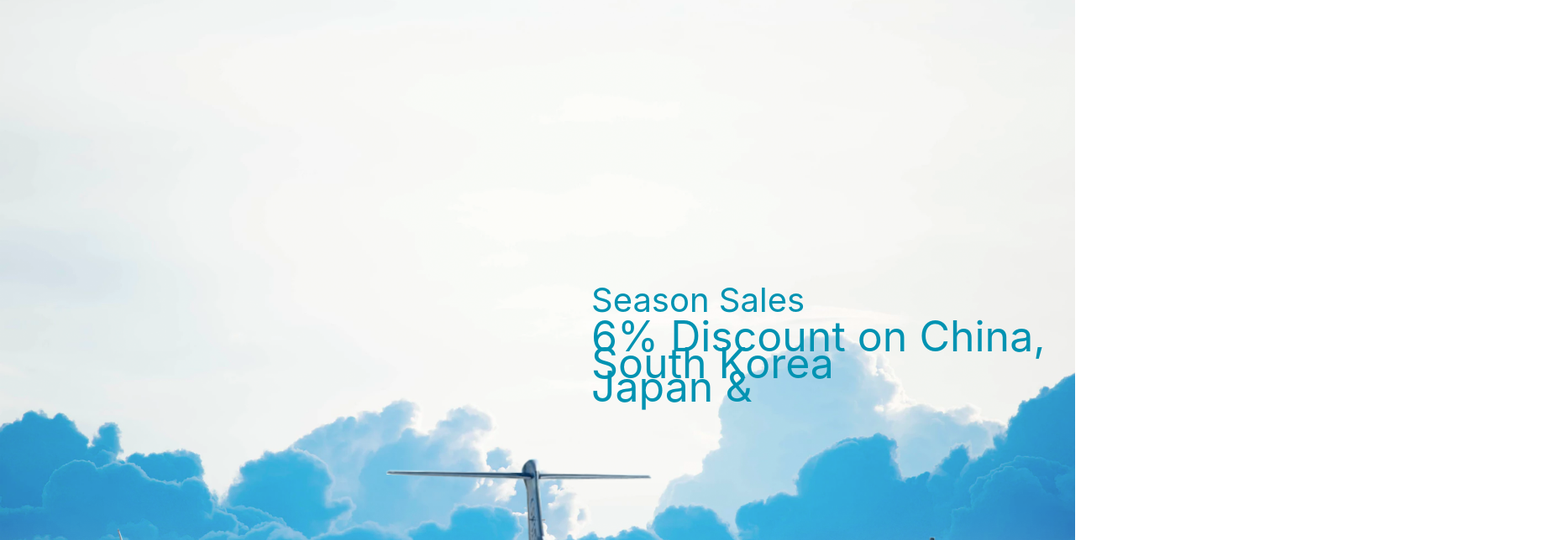
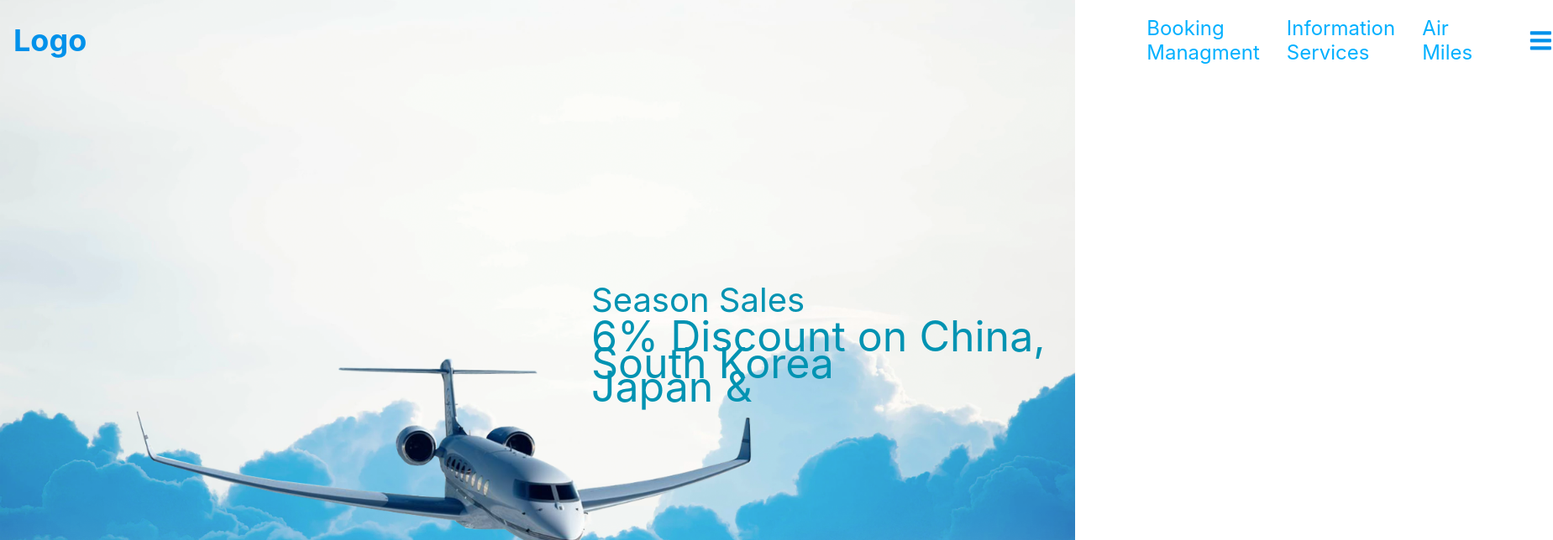
Before and after one commit to istevguerrero/Ikodev-Genesis, a React (Create React App) app: page / in a window 1280 px wide. Shown: the top 644 px of the page at 84% size, 1849 px wide, since content can reach past the window. Built offline with nearby package versions, Linux system fonts and the light colour scheme.

Commit message:
Navbar implementation & Router

```diff
--- a/package.json
+++ b/package.json
@@ -8,7 +8,10 @@
     "@testing-library/user-event": "^12.1.10",
     "react": "^17.0.2",
     "react-dom": "^17.0.2",
+    "react-icons": "^4.2.0",
+    "react-router-dom": "^5.3.0",
     "react-scripts": "4.0.3",
+    "styled-components": "^5.3.1",
     "web-vitals": "^1.0.1"
   },
   "scripts": {
--- a/src/App.css
+++ b/src/App.css
@@ -1,5 +1,5 @@
 .logo {
-	width: 200%;
+	width: 150%;
   padding-top: 70%;
 }
 
@@ -13,8 +13,8 @@
 	position: relative;
 	z-index: 4;
 	width: 500px;
-	left: 10vw;
-	top: 10vw;
+	left: 12vw;
+	top: 2vw;
 }
 
 .overlay {
--- a/src/App.js
+++ b/src/App.js
@@ -1,33 +1,21 @@
 import logo from './logo.svg';
 import './App.css';
 import React from "react";
-import backgroundImage from './assets/images/background.png';
-import planeImage from './assets/images/plane.png'
-
+import Navbar from './components/Navbar';
+import {BrowserRouter as Router, Switch, Route} from 'react-router-dom'
+import { Booking } from './pages/Booking-managment';
+import { Home } from './pages/Home';
 
 function App() {
   return (
 
-    <div className = "hero">
-
-      <div className = "content">
-
-        <img className="logo" src={planeImage}/>
-
-      </div>
-
-      <div className = "overlay" style={{background: `url(${backgroundImage})`, backgroundSize: "cover", backgroundPosition: "center", height: "100vh"}}>
-
-        <div style={{ color: '#0093B2', position: "absolute", fontSize: 40, paddingLeft: "55%", paddingTop: "26%"}}>Season Sales</div>
-
-        <div style={{ color: '#0093B2', position: "absolute", fontSize: 50, paddingLeft: "55%", paddingTop: "29%"}}>6% Discount on China, Japan &</div>
-
-        <div style={{ color: '#0093B2', position: "absolute", fontSize: 50, paddingLeft: "55%", paddingTop: "31.5%"}}>South Korea</div>
-
-
-      </div>
-
-    </div>
+    <Router>
+          <Navbar />
+          <Switch>
+            <Route path="/" exact component={Home}/>
+            <Route path="/booking-managment" component={Booking}/>
+          </Switch>
+    </Router>
 
 
   );
--- /dev/null
+++ b/src/components/Navbar/NavbarElements.js
@@ -0,0 +1,80 @@
+import styled from 'styled-components'
+import { NavLink as Link } from 'react-router-dom'
+import {FaBars} from 'react-icons/fa'
+
+export const Nav = styled.nav`
+    height: 80px;
+    width: 100px;
+    display: flex;
+    position: absolute;
+    justify-content: space-between;
+    padding: 0.5rem calc((100vw - 10000px) / 2);
+    z-index: 10;
+`
+export const NavLink = styled(Link)`
+    color: #00B0FF;
+    display: flex;
+    align-items: center;
+    text-decoration: none;
+    padding: 0 1rem;
+    height: 100%;
+    cursor: pointer;
+    font-size: 1.5rem;
+    &.active{
+        color: #0091EA;
+    }
+`
+
+
+export const Bars = styled(FaBars)`
+
+    color: #0091EA;
+    display: block;
+    position: relative;
+    top: 0;
+    left: 45px;
+    font-size: 1.8rem;
+    cursor: pointer;
+
+`
+
+export const NavMenu = styled.div`
+    display: flex;
+    align-items: center;
+    margin-right: -24px;
+    padding-right: 30px;
+    padding-left: 1230px;
+
+    @media screen and (max-width: 768px){
+        display: none;
+    }
+`
+
+export const NavBtn = styled.nav`
+    display: flex;
+    align-items: center;
+    margin-right: 24px;
+
+    @media screen and (max-width: 768px){
+        display: none;
+    }
+
+`
+
+export const NavBtnLink = styled(Link)`
+    border-radius: 4px;
+    background: #00B0FF;
+    padding: 10px 22px;
+    color: #fff;
+    border: none;
+    outline: none;
+    cursor: pointer;
+    transition: all 0.2s ease-in-out;
+    text-decoration: none;
+
+    &.hover{
+        transition: all 0.2s ease-in-out;
+        background: #fff;
+        color: #0091EA;
+    }
+`
--- /dev/null
+++ b/src/components/Navbar/index.js
@@ -0,0 +1,30 @@
+import React from 'react'
+import {Nav, NavLink, Bars, NavMenu, NavBtn, NavBtnLink} from './NavbarElements'
+
+const Navbar = () => {
+    return (
+        <>
+            <Nav>
+                <NavLink to="/">
+                    <h1>Logo</h1>
+                </NavLink>
+                <NavMenu>
+                    <NavLink to="booking-managment" activeStyle>
+                        Booking Managment
+                    </NavLink>
+                    <NavLink to="information-services" activeStyle>
+                        Information Services
+                    </NavLink>
+                    <NavLink to="air-miles" activeStyle>
+                        Air Miles
+                    </NavLink>
+                </NavMenu>
+                <NavBtn>
+                    <Bars />
+                </NavBtn>
+            </Nav>
+        </>
+    )
+}
+
+export default Navbar
--- /dev/null
+++ b/src/pages/Booking-managment.js
@@ -0,0 +1,9 @@
+import React from 'react'
+
+export const Booking = () => {
+    return (
+        <div style={{display: 'flex', justifyContent: 'center', alignItems: 'center', height: '90vh', position: 'absolute'}}>
+            <h1> BOOKING </h1>
+        </div>
+    )
+}
--- /dev/null
+++ b/src/pages/Home.js
@@ -0,0 +1,25 @@
+import React from 'react'
+import backgroundImage from '../assets/images/background.png';
+import planeImage from '../assets/images/plane.png'
+import Navbar from '../components/Navbar';
+
+export const Home = () => {
+    return (
+    <div className = "hero">
+        <div className = "content">
+
+          <img className="logo" src={planeImage}/>
+        </div>
+
+        <div className = "overlay" style={{background: `url(${backgroundImage})`, backgroundSize: "cover", backgroundPosition: "center", height: "100vh"}}>
+
+          <div style={{ color: '#0093B2', position: "absolute", fontSize: 40, paddingLeft: "55%", paddingTop: "26%"}}>Season Sales</div>
+
+          <div style={{ color: '#0093B2', position: "absolute", fontSize: 50, paddingLeft: "55%", paddingTop: "29%"}}>6% Discount on China, Japan &</div>
+
+          <div style={{ color: '#0093B2', position: "absolute", fontSize: 50, paddingLeft: "55%", paddingTop: "31.5%"}}>South Korea</div>
+
+        </div>
+    </div>
+    )
+}
```
Also changed, not shown: 1 other file (tests, documents, lock files or other folders).
